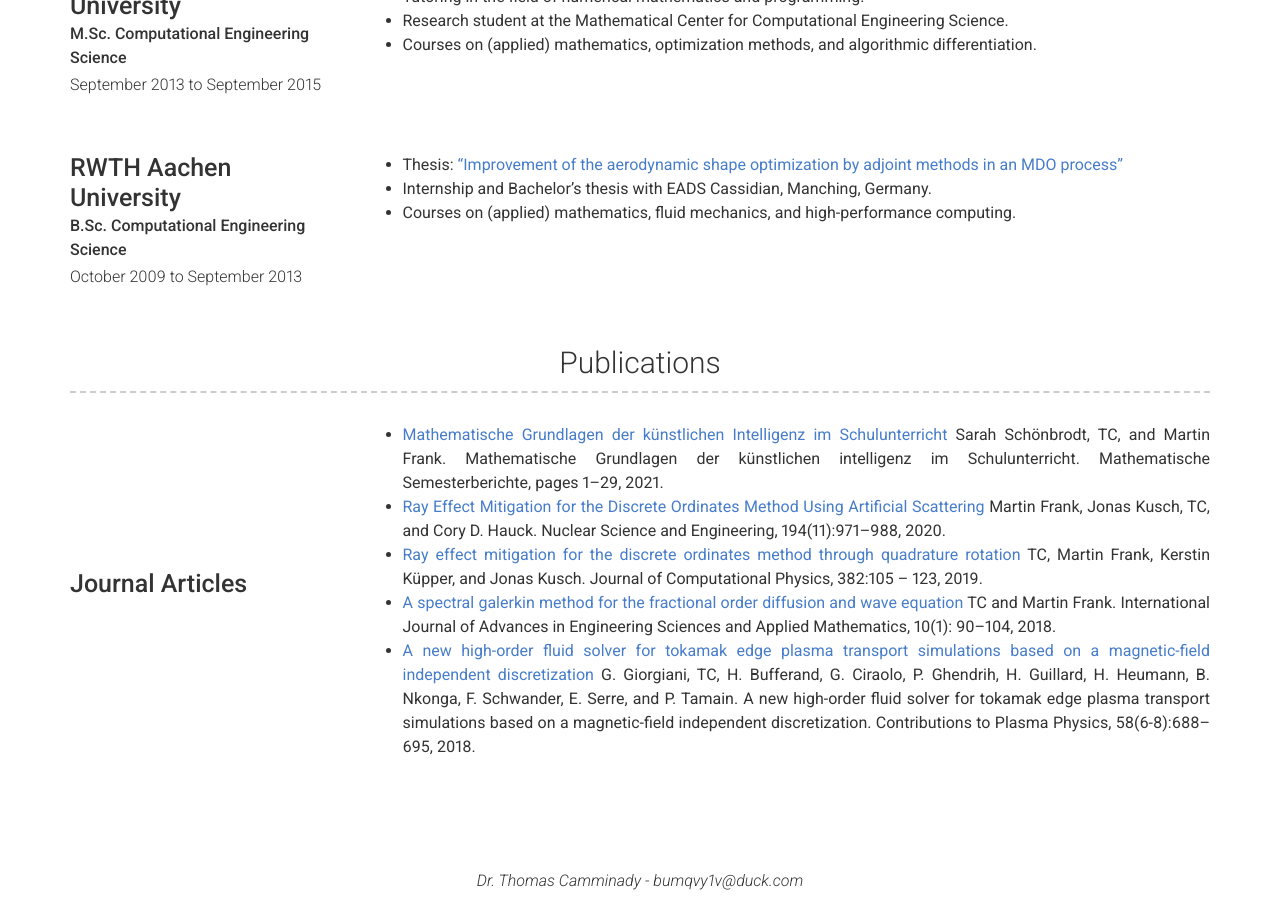
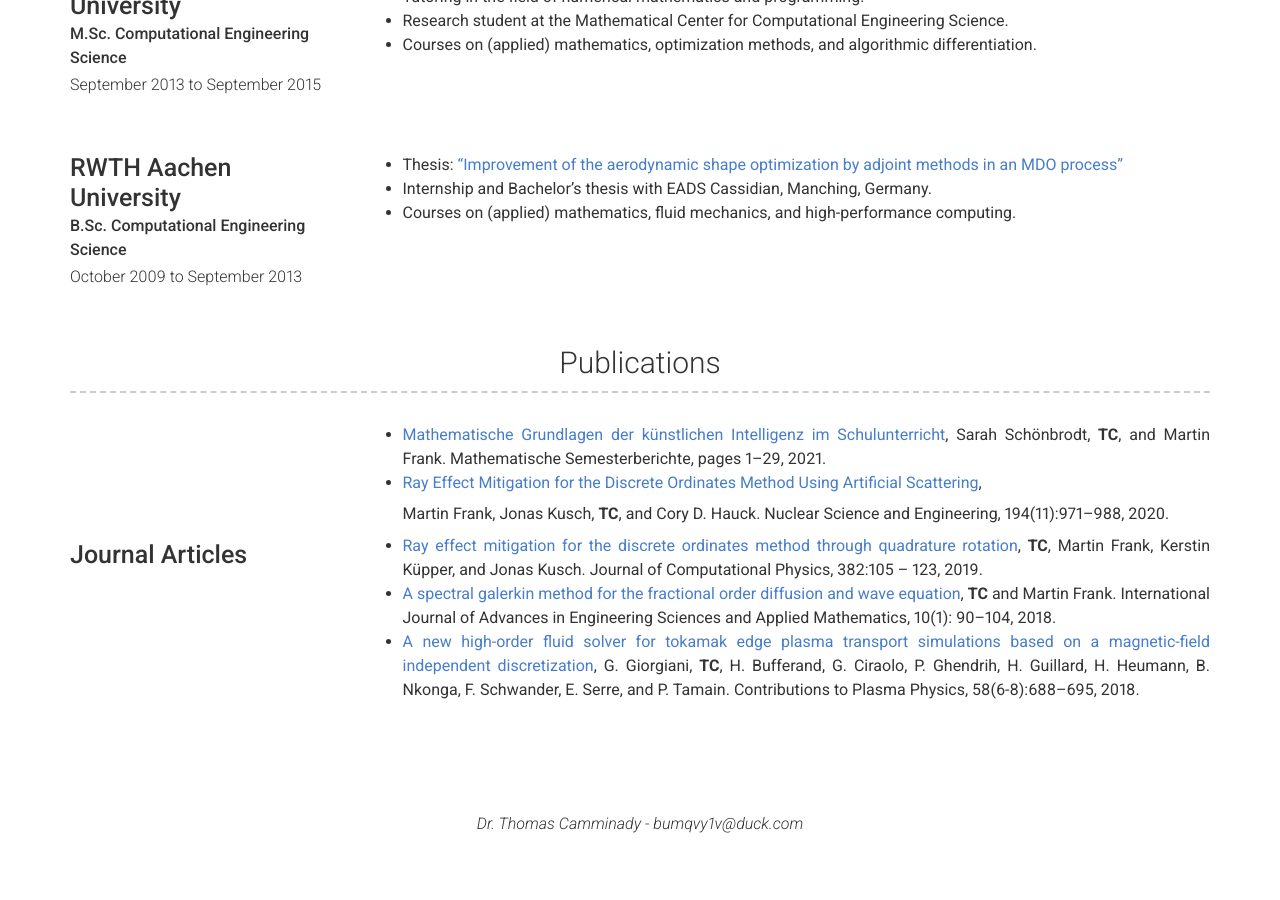
Before and after one commit to thomascamminady/thomascamminady.website, a Jekyll site: the page built from index.md, in a window 1280 px wide and 900 px high, scrolled down 1412 px. Built offline with Jekyll 4.4.1, drawn with Linux system fonts in a browser that asks for light colours; nearby versions of some CDN libraries; after the commit the page ends 2255 px from its top, so only the background shows below that.

```diff
--- a/_config.yml
+++ b/_config.yml
@@ -160,16 +160,17 @@ content:
         # quote: >
           # Short institution or course description (optional)
         description: | # this will include new lines to allow paragraphs
-          - [Mathematische Grundlagen der künstlichen Intelligenz im Schulunterricht](https://link.springer.com/article/10.1007/s00591-021-00310-x)
-            Sarah Schönbrodt, TC, and Martin Frank. Mathematische Grundlagen der künstlichen intelligenz im Schulunterricht. Mathematische Semesterberichte, pages 1–29, 2021.
-          - [Ray Effect Mitigation for the Discrete Ordinates Method Using Artificial Scattering](https://doi.org/10.1080/00295639.2020.1730665)
-            Martin Frank, Jonas Kusch, TC, and Cory D. Hauck. Nuclear Science and Engineering, 194(11):971–988, 2020.
-          - [Ray effect mitigation for the discrete ordinates method through quadrature rotation](http://www.sciencedirect.com/science/article/pii/S0021999119300415)
-            TC, Martin Frank, Kerstin Küpper, and Jonas Kusch. Journal of Computational Physics, 382:105 – 123, 2019.
-          - [A spectral galerkin method for the fractional order diffusion and wave equation](https://link.springer.com/article/10.1007/s12572-018-0208-y)
-            TC and Martin Frank. International Journal of Advances in Engineering Sciences and Applied Mathematics, 10(1): 90–104, 2018.
-          - [A new high-order fluid solver for tokamak edge plasma transport simulations based on a magnetic-field independent discretization](https://onlinelibrary.wiley.com/doi/abs/10.1002/ctpp.201700172)
-            G. Giorgiani, TC, H. Bufferand, G. Ciraolo, P. Ghendrih, H. Guillard, H. Heumann, B. Nkonga, F. Schwander, E. Serre, and P. Tamain. A new high-order fluid solver for tokamak edge plasma transport simulations based on a magnetic-field independent discretization. Contributions to Plasma Physics, 58(6-8):688–695, 2018.
+          - [Mathematische Grundlagen der künstlichen Intelligenz im Schulunterricht](https://link.springer.com/article/10.1007/s00591-021-00310-x),
+            Sarah Schönbrodt, **TC**, and Martin Frank. Mathematische Semesterberichte, pages 1–29, 2021.
+          - [Ray Effect Mitigation for the Discrete Ordinates Method Using Artificial Scattering](https://doi.org/10.1080/00295639.2020.1730665),
+
+            Martin Frank, Jonas Kusch, **TC**, and Cory D. Hauck. Nuclear Science and Engineering, 194(11):971–988, 2020.
+          - [Ray effect mitigation for the discrete ordinates method through quadrature rotation](http://www.sciencedirect.com/science/article/pii/S0021999119300415),
+            **TC**, Martin Frank, Kerstin Küpper, and Jonas Kusch. Journal of Computational Physics, 382:105 – 123, 2019.
+          - [A spectral galerkin method for the fractional order diffusion and wave equation](https://link.springer.com/article/10.1007/s12572-018-0208-y),
+            **TC** and Martin Frank. International Journal of Advances in Engineering Sciences and Applied Mathematics, 10(1): 90–104, 2018.
+          - [A new high-order fluid solver for tokamak edge plasma transport simulations based on a magnetic-field independent discretization](https://onlinelibrary.wiley.com/doi/abs/10.1002/ctpp.201700172),
+            G. Giorgiani, **TC**, H. Bufferand, G. Ciraolo, P. Ghendrih, H. Guillard, H. Heumann, B. Nkonga, F. Schwander, E. Serre, and P. Tamain. Contributions to Plasma Physics, 58(6-8):688–695, 2018.
 
   # - title: A Little More About Me
   #   layout: text
```
